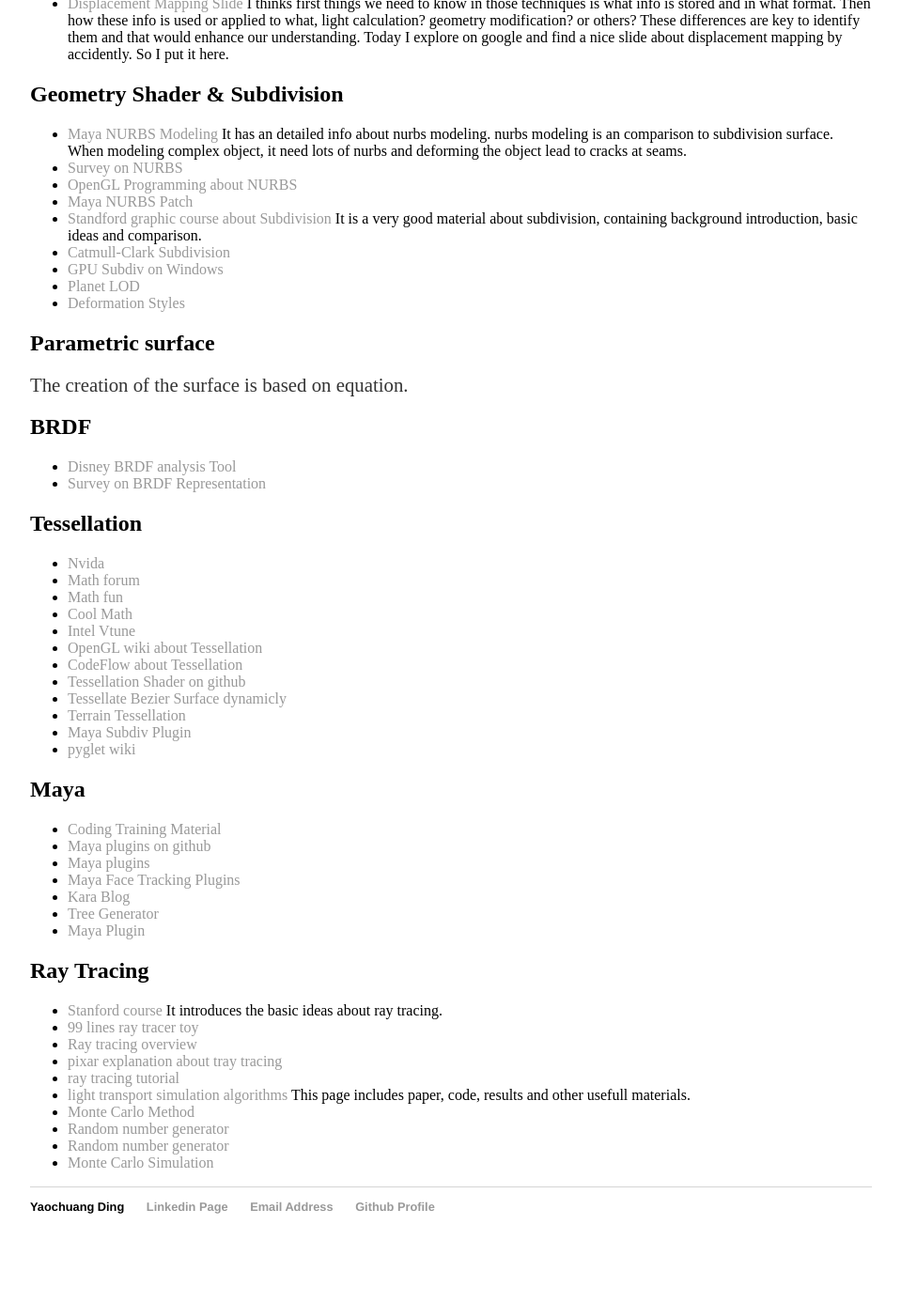
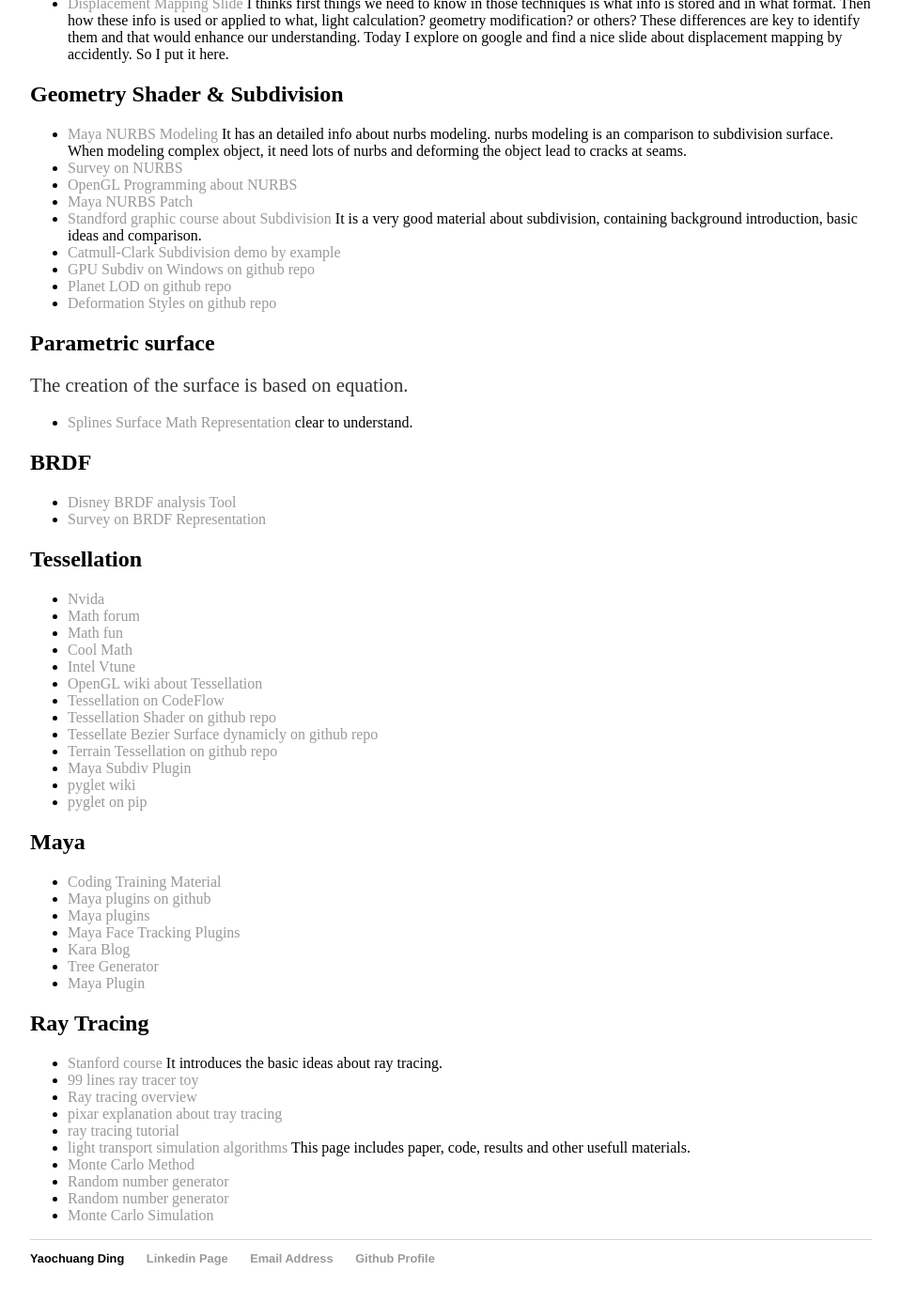
Before and after one commit to ychding11/ychding11.github.io, a Jekyll site: the page built from _posts/2015-03-23-Graphics-Resources.md, in a window 1280 px wide and 1400 px high, scrolled down 887 px. Shown: the top 1386 px of the window at 94% size, without its empty margins (160-1119 px from the left). Built offline with Jekyll 4.4.1, drawn with Linux system fonts in a browser that asks for light colours; before the commit the page ends 2239 px from its top, so only the background shows below that; some of the changed text lies outside the part shown.

Commit message:
1. modify

```diff
--- a/_posts/2015-03-23-Graphics-Resources.md
+++ b/_posts/2015-03-23-Graphics-Resources.md
@@ -14,41 +14,41 @@
 ## Graphic Course & Homepage
 
 - [Real-Time High Quality Rendering](http://cseweb.ucsd.edu/~ravir/274/15/274.html) The course has some advanced topics,
-  maybe it is not a good choice for beginners.
+    maybe it is not a good choice for beginners.
 - [CMU Graphics Course Collection](http://graphics.cs.cmu.edu/?page_id=16) Lots of materials for you to start CG explore.
 - [Stanford Graphics Course Collection](http://graphics.stanford.edu/courses/) Slides Papers and Assignments
 - [Introduction to 3D Image Generation](http://web.cse.ohio-state.edu/~hwshen/781/Site/Main.html)
 - [Matt Homepage](https://graphics.stanford.edu/~mdfisher/index.html)
-- [Prideout github homepage](http://github.prideout.net/)
+- [Prideout github page](http://github.prideout.net/)
 - [hardware github repo](https://github.com/hardware)
 
 ## OpenGL
 
 - [OpenGL3.x Specification](https://www.opengl.org/registry/doc/glspec32.core.20091207.pdf) This is an OpenGL specifications
-  containing lotsof detailed description of OpenGL design. Perhaps We should regard it as a dictionary for lookup when in need.
+    containing lotsof detailed description of OpenGL design. Perhaps We should regard it as a dictionary for lookup when in need.
 - [Next Generation OpenGL](https://www.khronos.org/assets/uploads/events/Next-Generation-OpenGL-Dec14.pdf)The slide has a very
-  concrete description about 3D API of Khonoros group. It provides a family tree clearly depicting the relationship between
-  OpenGL, OpenGL ES, WebGL. It is very helpful to new beginners. Next generation API design is the main focus of slide, a
-  comparison list about traditional API and next-generation API design can tell lots of stories. Platform diversity and
-  radically changed GPU architecture drive such changes.
+    concrete description about 3D API of Khonoros group. It provides a family tree clearly depicting the relationship between
+    OpenGL, OpenGL ES, WebGL. It is very helpful to new beginners. Next generation API design is the main focus of slide, a
+    comparison list about traditional API and next-generation API design can tell lots of stories. Platform diversity and
+    radically changed GPU architecture drive such changes.
 - [Ambient Diffuse Specular Lighting Model](http://www.learnopengl.com/#!Lighting/Basic-Lighting) The web link may help to understand
-  basic ideas of ADS.
+    basic ideas of ADS.
 - [Graphics Gems PDF Version](https://github.com/tl3shi/books/tree/master/GameDev/Graphics) It is a very good collection of Graphics
-  related books.
+    related books.
 - [OpenGL Shader tutorials](https://www.opengl.org/sdk/docs/tutorials/TyphoonLabs/Chapter_4.pdf) talks about some advancted lighting
-  techniques widely used in OpenGL, including per-pixel illumination model, bump mapping, displacement mapping and so on.
+    techniques widely used in OpenGL, including per-pixel illumination model, bump mapping, displacement mapping and so on.
 
 ## Bump Mapping, Normal Mapping and Displacement mapping
 
 - [Bump Normal Displacement mapping comparison](http://blog.digitaltutors.com/bump-normal-and-displacement-maps/)
-  This blog post gives a comparison about bump mapping, normal mapping, displacement mapping.
-  It is helpful for beginners to construct overview concepts about those techniques.
+    This blog post gives a comparison about bump mapping, normal mapping, displacement mapping.
+    It is helpful for beginners to construct overview concepts about those techniques.
 - [Displacement Mapping Slide](https://perso.limsi.fr/jacquemi/OGL-4/OGL-4-slides.pdf)
-  I thinks first things we need to know in those techniques is what info is stored and
-  in what format. Then how these info is used or applied to what, light calculation?
-  geometry modification? or others? These differences are key to identify them and that
-  would enhance our understanding. Today I explore on google and find a nice slide about
-  displacement mapping by accidently. So I put it here.
+    I thinks first things we need to know in those techniques is what info is stored and
+    in what format. Then how these info is used or applied to what, light calculation?
+    geometry modification? or others? These differences are key to identify them and that
+    would enhance our understanding. Today I explore on google and find a nice slide about
+    displacement mapping by accidently. So I put it here.
 
 ## Geometry Shader & Subdivision
 
@@ -61,19 +61,23 @@
 - [Maya NURBS Patch](http://www.3dtutorials.michaelorourke.com/tutorials/Modeling/Basics/NurbsPatchsIntro12.pdf)
 - [Standford graphic course about Subdivision](http://graphics.stanford.edu/courses/cs468-10-fall/LectureSlides/10_Subdivision.pdf)
     It is  a very good material about subdivision, containing background introduction, basic ideas and comparison.
-- [Catmull-Clark Subdivision](http://www.rorydriscoll.com/2008/08/01/catmull-clark-subdivision-the-basics/)
-- [GPU Subdiv on Windows](https://github.com/astrolagrange/GPU-based-feature-adaptive-rendering-of-Loop-subdivision-surfaces)
-- [Planet LOD](https://github.com/sp4cerat/Planet-LOD)
-- [Deformation Styles](https://github.com/sp4cerat/Deformation-Styles-using-Spline-Skinning)
+- [Catmull-Clark Subdivision demo by example](http://www.rorydriscoll.com/2008/08/01/catmull-clark-subdivision-the-basics/)
+- [GPU Subdiv on Windows on github repo](https://github.com/astrolagrange/GPU-based-feature-adaptive-rendering-of-Loop-subdivision-surfaces)
+- [Planet LOD on github repo](https://github.com/sp4cerat/Planet-LOD)
+- [Deformation Styles on github repo](https://github.com/sp4cerat/Deformation-Styles-using-Spline-Skinning)
 
 ## Parametric surface
 
 The creation of the surface is based on equation.
 
+- [Splines Surface Math Representation](http://mrl.nyu.edu/~perlin/courses/spring2009/splines4.html)
+    clear to understand.
+
 ## BRDF
 
 - [Disney BRDF analysis Tool](http://www.disneyanimation.com/technology/brdf.html)
 - [Survey on BRDF Representation](http://www.cs.princeton.edu/~smr/cs348c-97/surveypaper.html)
+
 
 ## Tessellation
 
@@ -83,12 +87,13 @@
 - [Cool Math](http://www.coolmath.com/lesson-tessellations-1)
 - [Intel Vtune](https://software.intel.com/en-us/node/596501)
 - [OpenGL wiki about Tessellation](https://www.opengl.org/wiki/Tessellation)
-- [CodeFlow about Tessellation](http://codeflow.org/entries/2010/nov/07/opengl-4-tessellation/)
-- [Tessellation Shader on github](https://github.com/NCCA/TessellationShader)
-- [Tessellate Bezier Surface dynamicly](https://github.com/Jakub-Ciecierski/TessellationGFX)
-- [Terrain Tessellation](https://github.com/hardware/TerrainTessellation)
+- [Tessellation on CodeFlow](http://codeflow.org/entries/2010/nov/07/opengl-4-tessellation/)
+- [Tessellation Shader on github repo](https://github.com/NCCA/TessellationShader)
+- [Tessellate Bezier Surface dynamicly on github repo](https://github.com/Jakub-Ciecierski/TessellationGFX)
+- [Terrain Tessellation on github repo](https://github.com/hardware/TerrainTessellation)
 - [Maya Subdiv Plugin](https://github.com/dnkv/MayaTSubdiv)
 - [pyglet wiki](https://bitbucket.org/pyglet/pyglet/wiki/Home)
+- [pyglet on pip](https://pypi.python.org/pypi/pyglet)
 
 
 ## Maya
@@ -110,7 +115,7 @@
 - [pixar explanation about tray tracing](https://renderman.pixar.com/view/raytracing-fundamentals)
 - [ray tracing tutorial](https://www.ics.uci.edu/~gopi/CS211B/RayTracing%20tutorial.pdf)
 - [light transport simulation algorithms](http://iliyan.com/publications/VertexMerging)
-  This page includes paper, code, results and other usefull materials.
+    This page includes paper, code, results and other usefull materials.
 - [Monte Carlo Method](http://www.scratchapixel.com/lessons/mathematics-physics-for-computer-graphics/monte-carlo-methods-in-practice/monte-carlo-integration)
 - [Random number generator](http://www.agner.org/random/?e=0,34)
 - [Random number generator](http://www.maths.manchester.ac.uk/~ahazel/VBAC++_coursework3.pdf)
```
Also changed, not shown: other parts of _posts/2015-03-23-Graphics-Resources.md (+1 -1 lines), _posts/2016-09-17-Python-Resources.md (+2 -2 lines).
